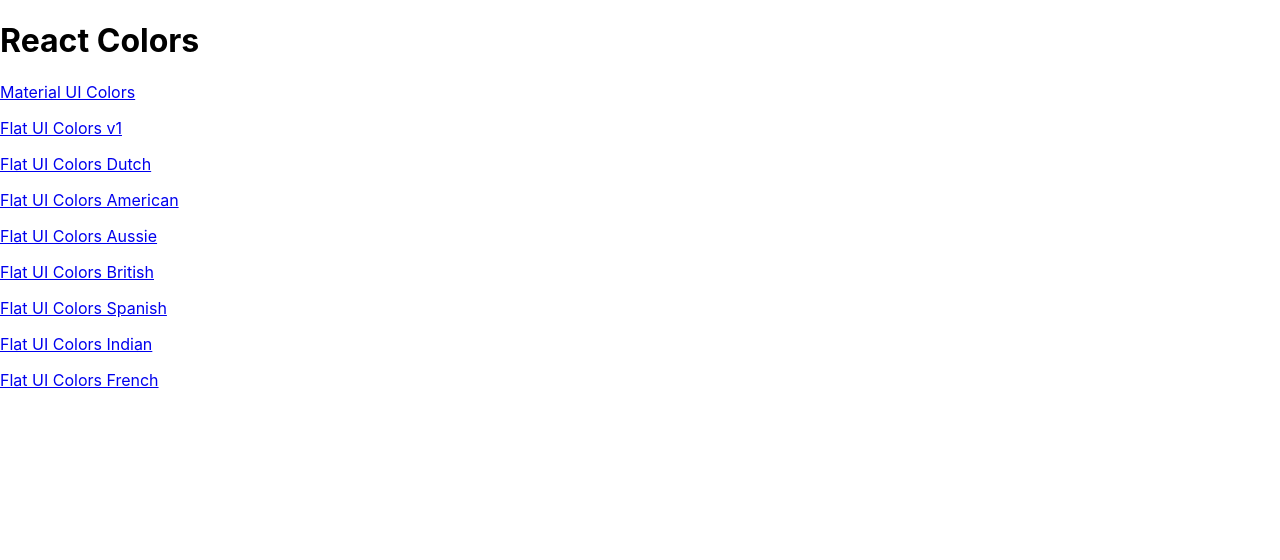
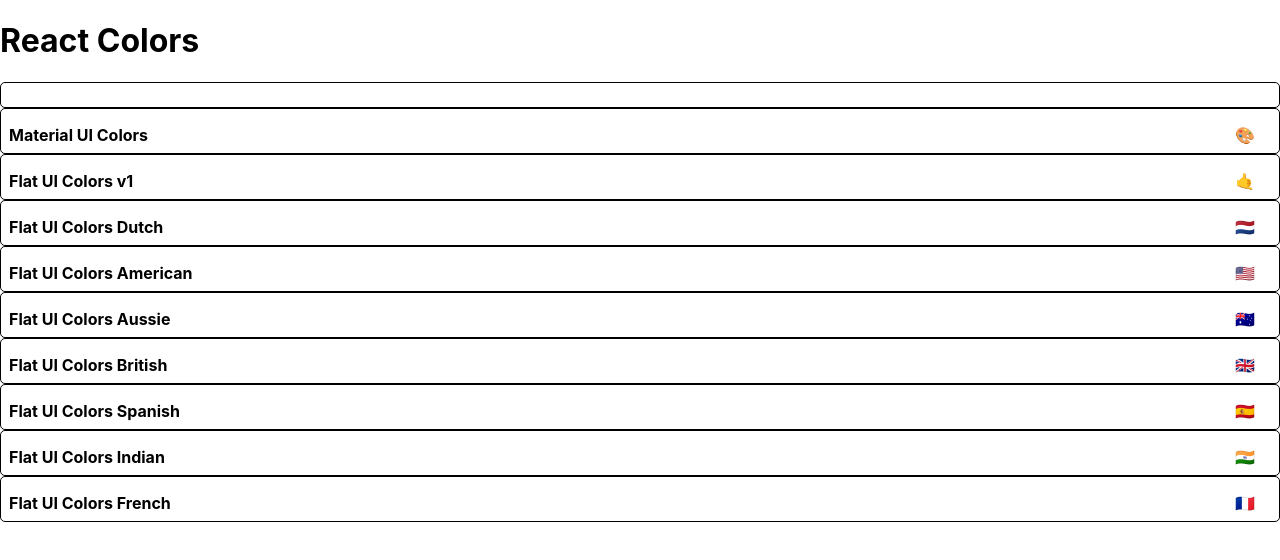
Before and after one commit to AntoniKeszycki/Color-Palette, a React (Create React App) app: page / in a window 1280 px wide. Shown: the top 560 px of the page. Built offline with nearby package versions, Linux system fonts and the light colour scheme; the HTML template or start-up script is replaced by a standard one.

Commit message:
Add and style MiniPalette

```diff
--- /dev/null
+++ b/src/MiniPalette.css
@@ -0,0 +1,27 @@
+.root {
+  background-color: white;
+  border: 1px solid black;
+  border-radius: 5px;
+  padding: 0.5rem;
+  position: relative;
+  overflow: hidden;
+}
+.root:hover {
+  cursor: pointer;
+}
+.colors {
+}
+.title {
+  display: flex;
+  justify-content: space-between;
+  align-items: center;
+  margin: 0;
+  color: black;
+  padding-top: 00.5rem;
+  font-size: 1rem;
+  position: relative;
+}
+.emoji {
+  margin-left: 0.5rem;
+  font-size: 1rem;
+}
--- /dev/null
+++ b/src/MiniPalette.js
@@ -0,0 +1,17 @@
+import React from "react";
+import "./MiniPalette.css";
+
+function MiniPalette(props) {
+  const { classes, paletteName, emoji } = props;
+  return (
+    <div className="root">
+      <div className="colors"></div>
+      <h5 className="title">
+        {paletteName}
+        <span className="emoji">{emoji}</span>
+      </h5>
+    </div>
+  );
+}
+
+export default MiniPalette;
--- a/src/PaletteList.js
+++ b/src/PaletteList.js
@@ -1,6 +1,6 @@
-import { palette } from "@mui/system";
 import React, { Component } from "react";
 import { Link } from "react-router-dom";
+import MiniPalette from "./MiniPalette";
 
 class PaletteList extends Component {
   render() {
@@ -8,10 +8,11 @@
     return (
       <div>
         <h1> React Colors</h1>
+        <MiniPalette />
         {palettes.map((palette) => (
-          <p>
-            <Link to={`/palette/${palette.id}`}>{palette.paletteName}</Link>
-          </p>
+          <div>
+            <MiniPalette {...palette} />
+          </div>
         ))}
       </div>
     );
@@ -19,3 +20,5 @@
 }
 
 export default PaletteList;
+
+/* <Link to={`/palette/${palette.id}`}>{palette.paletteName}</Link> */
```
